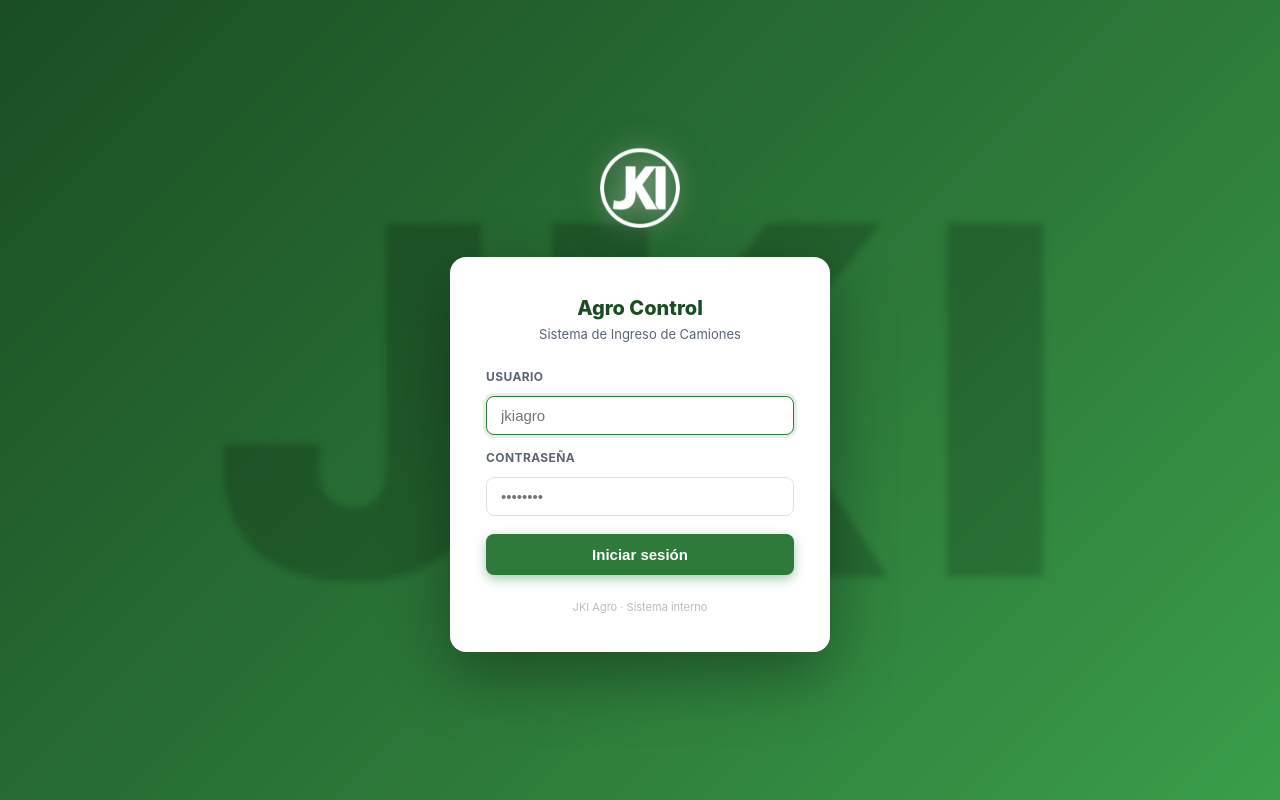
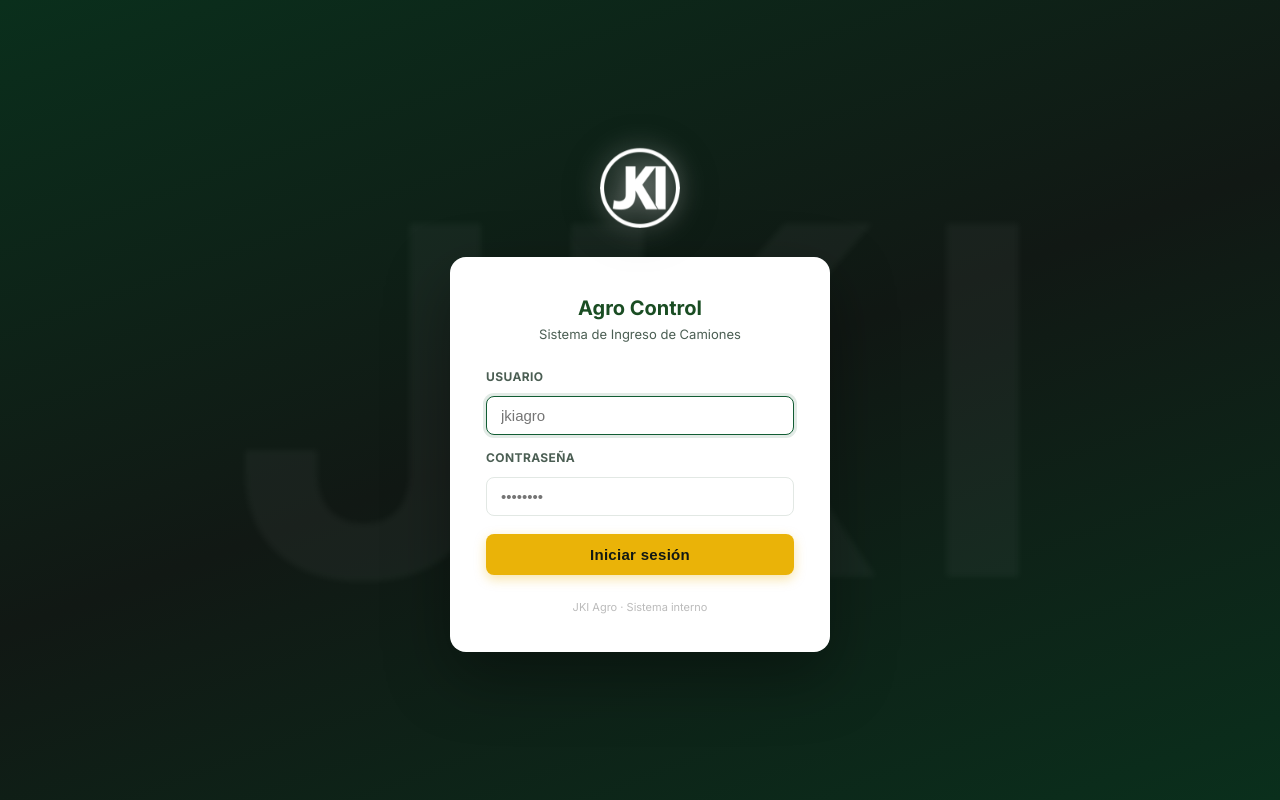
Before and after one commit to nicoiribarren/agro-control, a React (Vite) app in the folder frontend/: page / in a window 1280 px wide. Built offline with nearby package versions, Linux system fonts and the light colour scheme.

Commit message:
Aplica design system JKI: paleta oscura, oro cosecha, Inter font

```diff
--- a/frontend/src/App.jsx
+++ b/frontend/src/App.jsx
@@ -61,17 +61,18 @@ function AppShell() {
 
       {/* ── Header ─────────────────────────────────────────────────────── */}
       <header style={{
-        background: 'var(--verde)',
+        background: 'var(--verde-oscuro)',
         color: '#fff',
         padding: '0 24px',
         display: 'flex',
         alignItems: 'center',
         gap: 16,
-        boxShadow: '0 2px 8px rgba(0,0,0,.2)',
+        boxShadow: '0 2px 12px rgba(0,0,0,.3)',
         position: 'sticky',
         top: 0,
         zIndex: 100,
         minHeight: 56,
+        borderBottom: '1px solid rgba(234,179,8,.15)',
       }}>
         <img src="/logo.png" alt="JKI Agro" style={{ height: 40, width: 'auto', objectFit: 'contain' }} />
         <div>
--- a/frontend/src/components/LoginPage.jsx
+++ b/frontend/src/components/LoginPage.jsx
@@ -40,7 +40,7 @@ export default function LoginPage() {
 
       <div style={{
         minHeight: '100vh',
-        background: 'linear-gradient(135deg, #1a4d23 0%, #2d7a3a 60%, #3a9e4a 100%)',
+        background: 'linear-gradient(160deg, #0a2f1c 0%, #111814 50%, #0a2f1c 100%)',
         display: 'flex',
         flexDirection: 'column',
         alignItems: 'center',
@@ -62,7 +62,7 @@ export default function LoginPage() {
             <span key={letra} style={{
               fontSize: 'clamp(220px, 38vw, 520px)',
               fontWeight: 900,
-              color: 'rgba(0,0,0,0.18)',
+              color: 'rgba(255,255,255,0.04)',
               filter: 'blur(3px)',
               lineHeight: 1,
               letterSpacing: 0,
@@ -154,13 +154,14 @@ export default function LoginPage() {
               type="submit"
               disabled={loading}
               style={{
-                background: loading ? '#6b9e74' : 'var(--verde)',
-                color: '#fff',
+                background: loading ? '#ca9a07' : '#eab308',
+                color: '#111814',
                 padding: '12px',
                 fontSize: 15,
                 fontWeight: 700,
                 marginTop: 4,
-                boxShadow: '0 4px 12px rgba(45,122,58,.4)',
+                boxShadow: '0 4px 12px rgba(234,179,8,.35)',
+                letterSpacing: '0.02em',
               }}
             >
               {loading ? 'Iniciando sesión…' : 'Iniciar sesión'}
--- a/frontend/src/index.css
+++ b/frontend/src/index.css
@@ -1,28 +1,35 @@
+@import url('https://fonts.googleapis.com/css2?family=Inter:wght@300;400;500;600;700&display=swap');
+
 *, *::before, *::after { box-sizing: border-box; margin: 0; padding: 0; }
 
 @keyframes spin { to { transform: rotate(360deg); } }
 
 :root {
-  --verde: #2d7a3a;
-  --verde-claro: #e8f5eb;
-  --verde-borde: #b7dfc0;
-  --amarillo: #f0a500;
-  --rojo: #d63031;
-  --gris-bg: #f4f6f8;
-  --gris-borde: #dde1e7;
-  --texto: #1a1f2e;
-  --texto-suave: #5a6474;
-  --blanco: #ffffff;
-  --radio: 8px;
-  --sombra: 0 1px 4px rgba(0,0,0,.1);
+  /* Paleta JKI */
+  --verde:        #125d34;   /* jki-expansion: verde principal */
+  --verde-oscuro: #0a2f1c;   /* jki-legado: header, bases */
+  --verde-claro:  #f0fdf4;   /* fondo secciones verdes */
+  --verde-borde:  #bbf7d0;
+  --amarillo:     #eab308;   /* jki-amarillo: oro cosecha, CTA */
+  --amarillo-claro: #fefce8;
+  --rojo:         #dc2626;
+  --gris-bg:      #f8faf9;   /* jki-light */
+  --gris-borde:   #e2e8e4;
+  --texto:        #111814;   /* jki-negro */
+  --texto-suave:  #4b5e53;
+  --blanco:       #ffffff;
+  --radio:        8px;
+  --sombra:       0 1px 4px rgba(0,0,0,.08);
 }
 
 body {
-  font-family: -apple-system, BlinkMacSystemFont, 'Segoe UI', sans-serif;
+  font-family: 'Inter', -apple-system, BlinkMacSystemFont, 'Segoe UI', sans-serif;
   background: var(--gris-bg);
   color: var(--texto);
   font-size: 15px;
   line-height: 1.5;
+  -webkit-font-smoothing: antialiased;
+  -moz-osx-font-smoothing: grayscale;
 }
 
 button {
@@ -105,7 +112,7 @@ input, select {
   outline: none;
   transition: border-color .15s;
 }
-input:focus, select:focus { border-color: var(--verde); box-shadow: 0 0 0 3px rgba(45,122,58,.12); }
+input:focus, select:focus { border-color: var(--verde); box-shadow: 0 0 0 3px rgba(18,93,52,.12); }
 input:read-only { background: #f0f2f4; color: var(--texto-suave); }
 
 label { font-size: 13px; font-weight: 600; color: var(--texto-suave); display: block; margin-bottom: 5px; }
```
